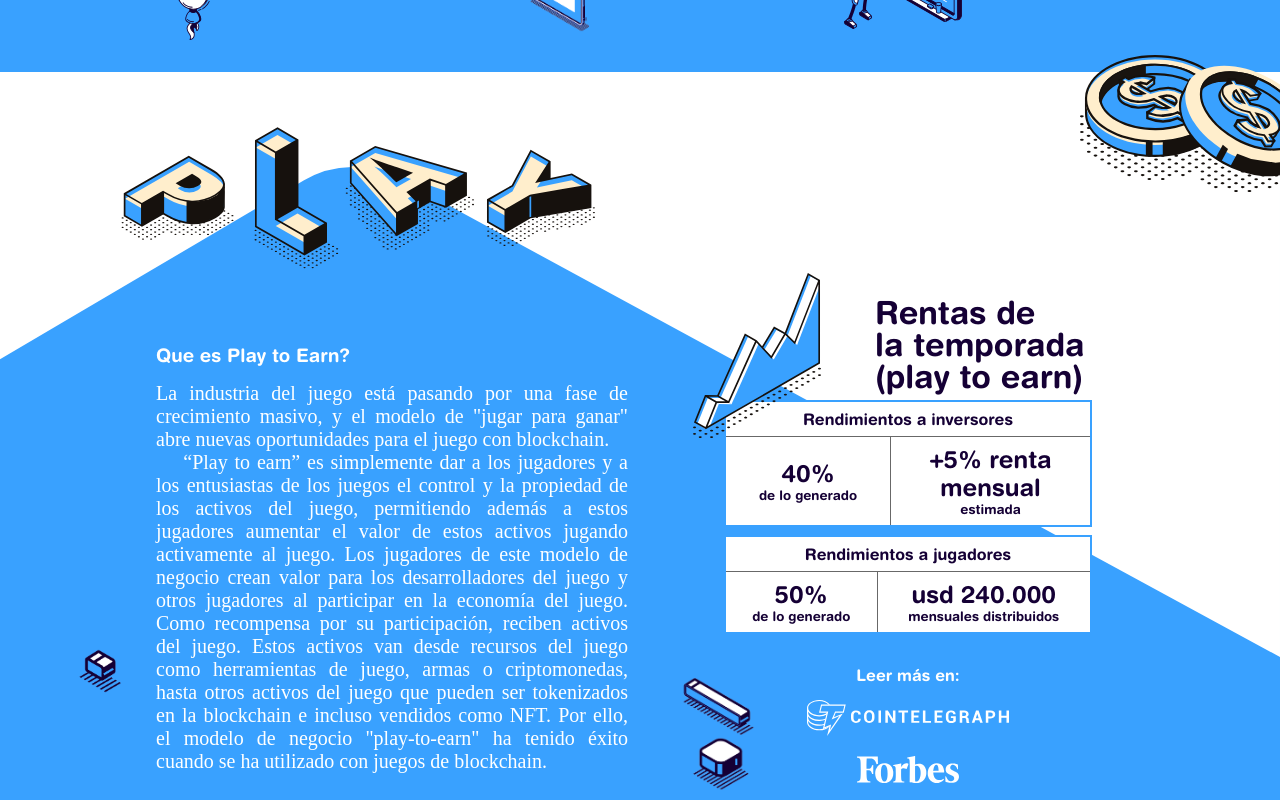
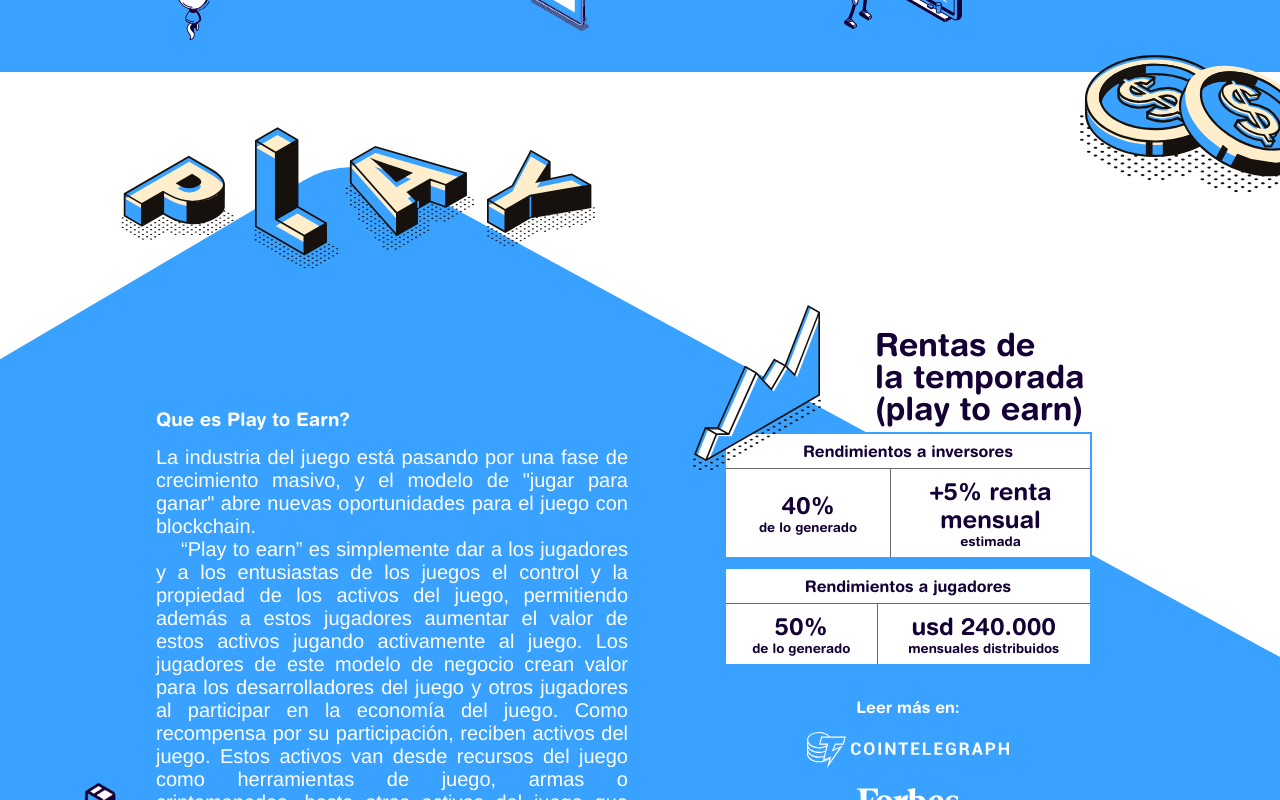
Before and after one commit to tayyabferozi/4-shepherd, a React (Create React App) app: page / in a window 1280 px wide. Shown: the part 2300-3100 px from the top of the page. Built offline with nearby package versions, Linux system fonts and the light colour scheme.

Commit message:
Fix bold issue and little bit padding issues in Play section

```diff
--- a/public/assets/css/styles.css
+++ b/public/assets/css/styles.css
@@ -1636,7 +1636,7 @@ code {
 
 #play .main {
   position: relative;
-  padding-top: 14rem;
+  padding-top: 18rem;
   z-index: 1;
   max-width: 1135px;
 }
@@ -1645,7 +1645,7 @@ code {
   position: relative;
   font-size: 1.25rem;
   text-align: justify;
-  font-family: "Helvetica Light";
+  font-family: "Helvetica";
   font-weight: 500;
 }
 
@@ -1688,7 +1688,7 @@ code {
   text-align: left;
   margin-left: auto;
   padding-right: 4rem;
-  margin-top: -3rem;
+  margin-top: -5rem;
 }
 
 #play .main .stats .stats-heading {
--- a/public/assets/css/styles.scss
+++ b/public/assets/css/styles.scss
@@ -1220,7 +1220,7 @@ code {
 
   .main {
     position: relative;
-    padding-top: 14rem;
+    padding-top: 18rem;
     z-index: 1;
     max-width: 1135px;
 
@@ -1228,7 +1228,7 @@ code {
       position: relative;
       font-size: 1.25rem;
       text-align: justify;
-      font-family: "Helvetica Light";
+      font-family: "Helvetica";
       font-weight: 500;
 
       img {
@@ -1267,7 +1267,7 @@ code {
       text-align: left;
       margin-left: auto;
       padding-right: 4rem;
-      margin-top: -3rem;
+      margin-top: -5rem;
 
       .stats-heading {
         position: relative;
@@ -1568,10 +1568,6 @@ code {
       @media screen and (max-width: 767px) {
         display: none;
       }
-
-      // @media screen and (min-width: 1440px) {
-      //   width: 28vw;
-      // }
     }
 
     .faqs {
```
Also changed, not shown: 1 other file (tests, documents, lock files or other folders).
